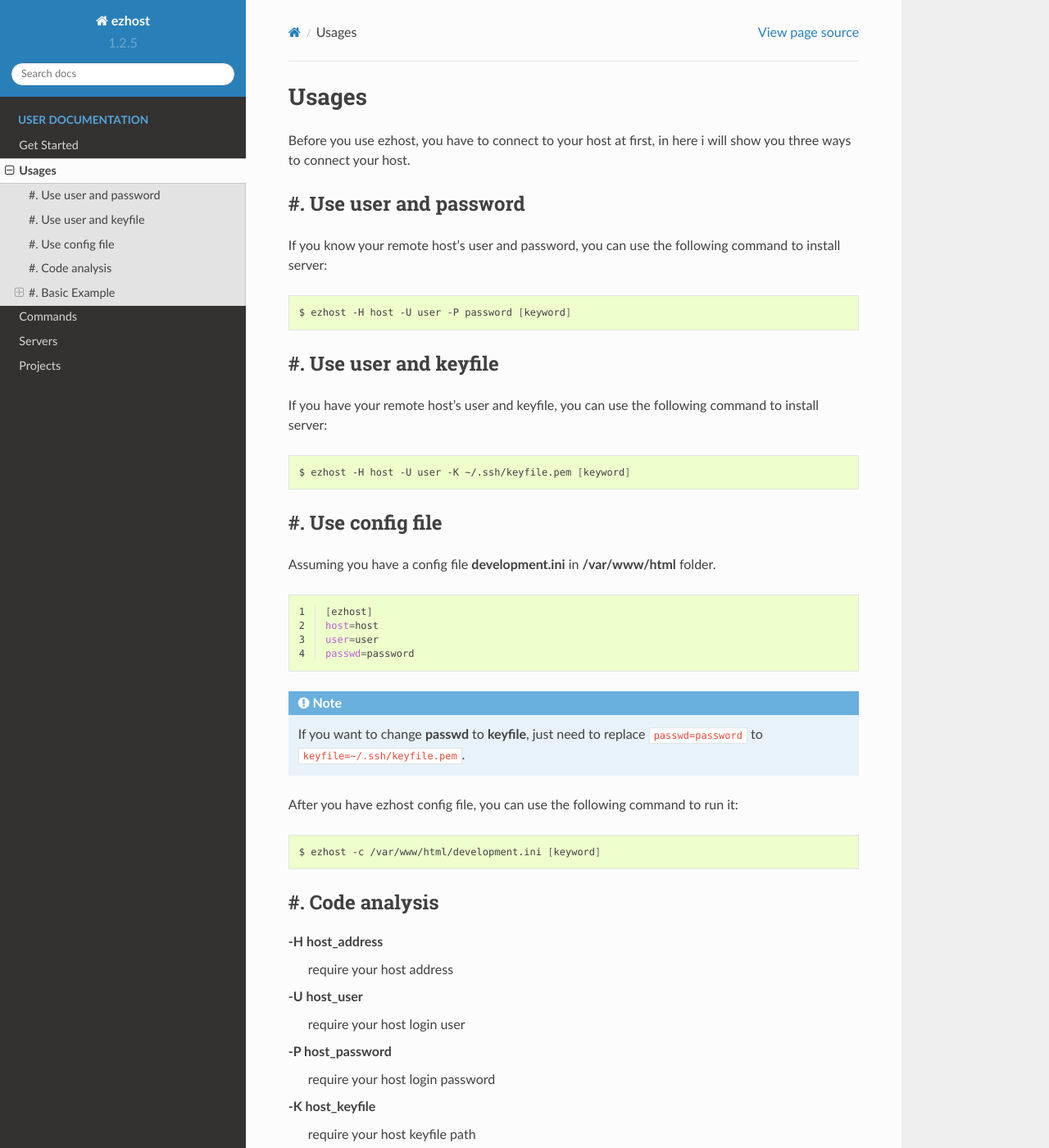
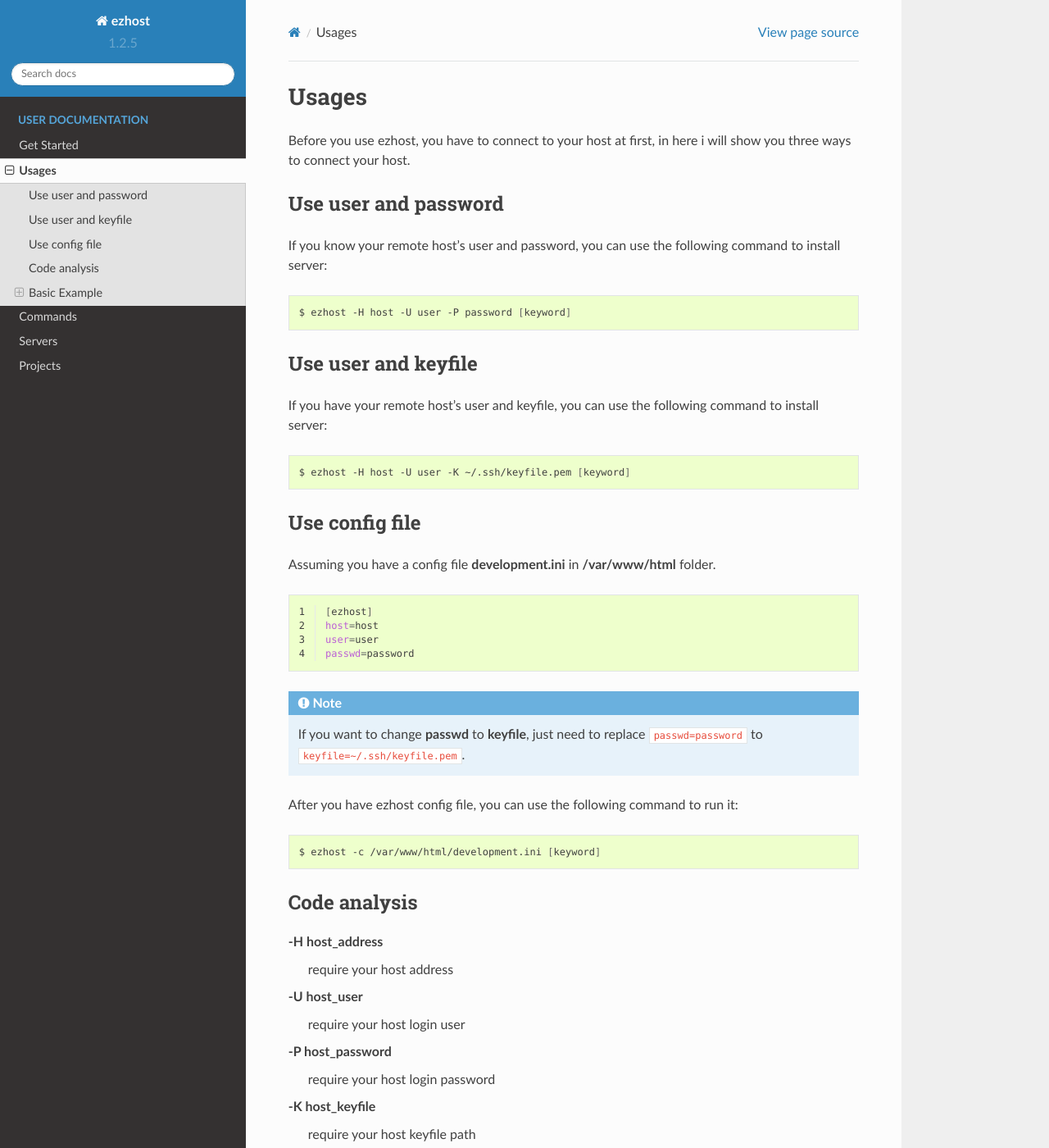
Before and after one commit to zhexiao/ezhost, a Sphinx documentation site: the page built from docs/usage.rst, in a window 1280 px wide and 1400 px high. Shown: the whole window at 82% size. Built offline with Sphinx 7.4.7 and the Read the Docs theme 2.0.0, drawn with Linux system fonts in a browser that asks for light colours; some of the changed text lies outside the part shown.

Commit message:
change docs

```diff
--- a/docs/usage.rst
+++ b/docs/usage.rst
@@ -3,7 +3,7 @@
 
 Before you use ezhost, you have to connect to your host at first, in here i will show you three ways to connect your host.
 
-#. Use user and password
+Use user and password
 ~~~~~~~~~~~~~~~~~~~~~~~~~~~~~~~~~~~~~~~
 
 If you know your remote host's user and password, you can use the following command to install server:
@@ -13,7 +13,7 @@
    $ ezhost -H host -U user -P password [keyword]
 
 
-#. Use user and keyfile
+Use user and keyfile
 ~~~~~~~~~~~~~~~~~~~~~~~~~~~~~~~~~~~~~~~
 
 If you have your remote host's user and keyfile, you can use the following command to install server:
@@ -23,7 +23,7 @@
    $ ezhost -H host -U user -K ~/.ssh/keyfile.pem [keyword]
 
 
-#. Use config file
+Use config file
 ~~~~~~~~~~~~~~~~~~~~~~~~~~~~~~~~~~~~~~~
 
 Assuming you have a config file **development.ini** in **/var/www/html** folder.
@@ -45,7 +45,7 @@
    $ ezhost -c /var/www/html/development.ini [keyword]
 
 
-#. Code analysis
+Code analysis
 ~~~~~~~~~~~~~~~~~~~~~~~
 
 .. glossary::
@@ -68,7 +68,7 @@
 .. warning:: **[keyword]** will be replaced by command keyword, server keyword or project keyword. For example, ``-s lamp``, ``-s django-uwsgi -p project_name`` and so on ...
 
 
-#. Basic Example
+Basic Example
 ~~~~~~~~~~~~~~~~~~~~~~~~~~~~~~~~~~~~~~~
 
 There are two examples about replace the **[keyword]** as a exist keyword.
```
